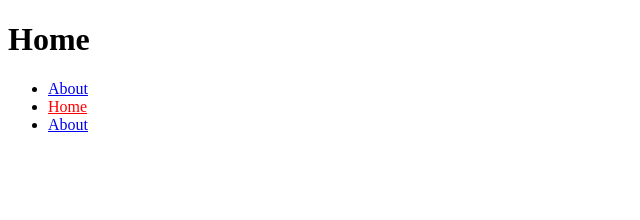
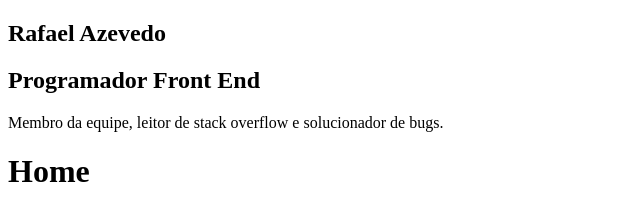
Before and after one commit to azevedorafael/my-blog, a Gatsby site: page / in a window 1280 px wide. Shown: the whole page, without its empty margins (0-640 px from the left). Built offline with nearby package versions, Linux system fonts and the light colour scheme; Gatsby itself is replaced by a stand-in of ours.

Commit message:
Add Profile component

```diff
--- /dev/null
+++ b/src/components/Profile/index.js
@@ -0,0 +1,11 @@
+import React from "react"
+
+const Profile = () => (
+  <div className="Profile-wrapper">
+    <h1>Rafael Azevedo</h1>
+    <h2>Programador Front End</h2>
+    <p>Membro da equipe, leitor de stack overflow e solucionador de bugs.</p>
+  </div>
+)
+
+export default Profile
--- a/src/components/layout.js
+++ b/src/components/layout.js
@@ -1,8 +1,16 @@
 import React from "react"
 import PropTypes from "prop-types"
+import Profile from "./Profile"
 
 const Layout = ({ children }) => {
-  return <main>{children}</main>
+  return (
+    <>
+      <aside>
+        <Profile />
+      </aside>
+      <main>{children}</main>
+    </>
+  )
 }
 
 Layout.propTypes = {
--- a/src/pages/index.js
+++ b/src/pages/index.js
@@ -1,5 +1,4 @@
 import React from "react"
-import { Link } from "gatsby"
 
 import Layout from "../components/layout"
 import SEO from "../components/seo"
@@ -8,19 +7,6 @@ const IndexPage = () => (
   <Layout>
     <SEO title="Home" />
     <h1>Home</h1>
-    <ul>
-      <li>
-        <a href="/about">About</a>
-      </li>
-      <li>
-        <Link to="/" activeStyle={{ color: "red" }}>
-          Home
-        </Link>
-      </li>
-      <li>
-        <Link to="/about">About</Link>
-      </li>
-    </ul>
   </Layout>
 )
 
```
Also changed, not shown: src/pages/about.js (+9 -1 lines).
